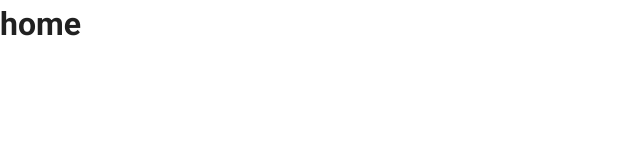
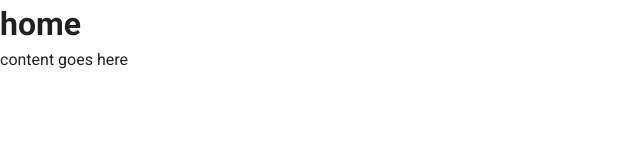
Before and after one commit to Joshua-Porter-dev/ladybug-app, a Vue app: page /#/ in a window 1280 px wide. Shown: the top 160 px of the page, without its empty margins (0-640 px from the left). Built offline with nearby package versions, Linux system fonts and the light colour scheme.

Commit message:
updated home page

```diff
--- a/src/views/Home.vue
+++ b/src/views/Home.vue
@@ -1,12 +1,10 @@
 <template>
-<div class="home">
-  <h1>home</h1>
-</div>
+  <div class="home">
+    <h1>home</h1>
+    <p>content goes here</p>
+  </div>
 </template>
 
 <script>
-
-export default {
-
-};
+export default {};
 </script>
```
